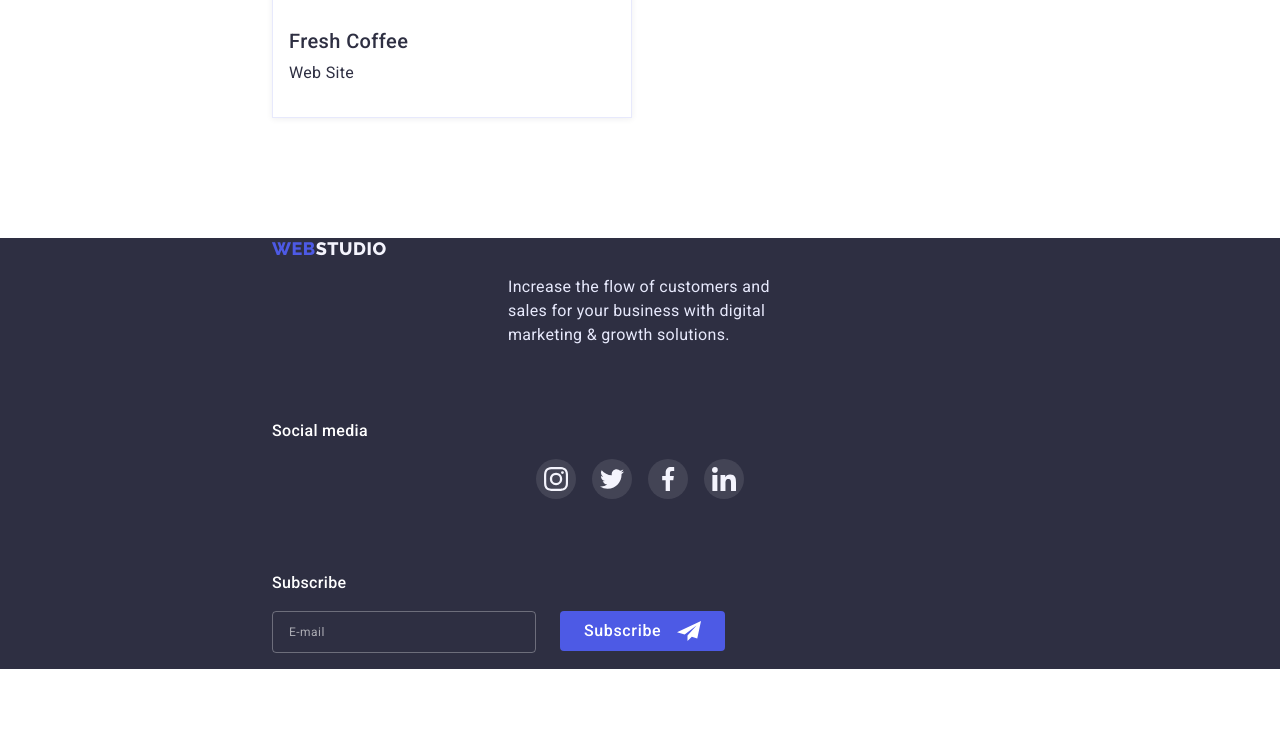
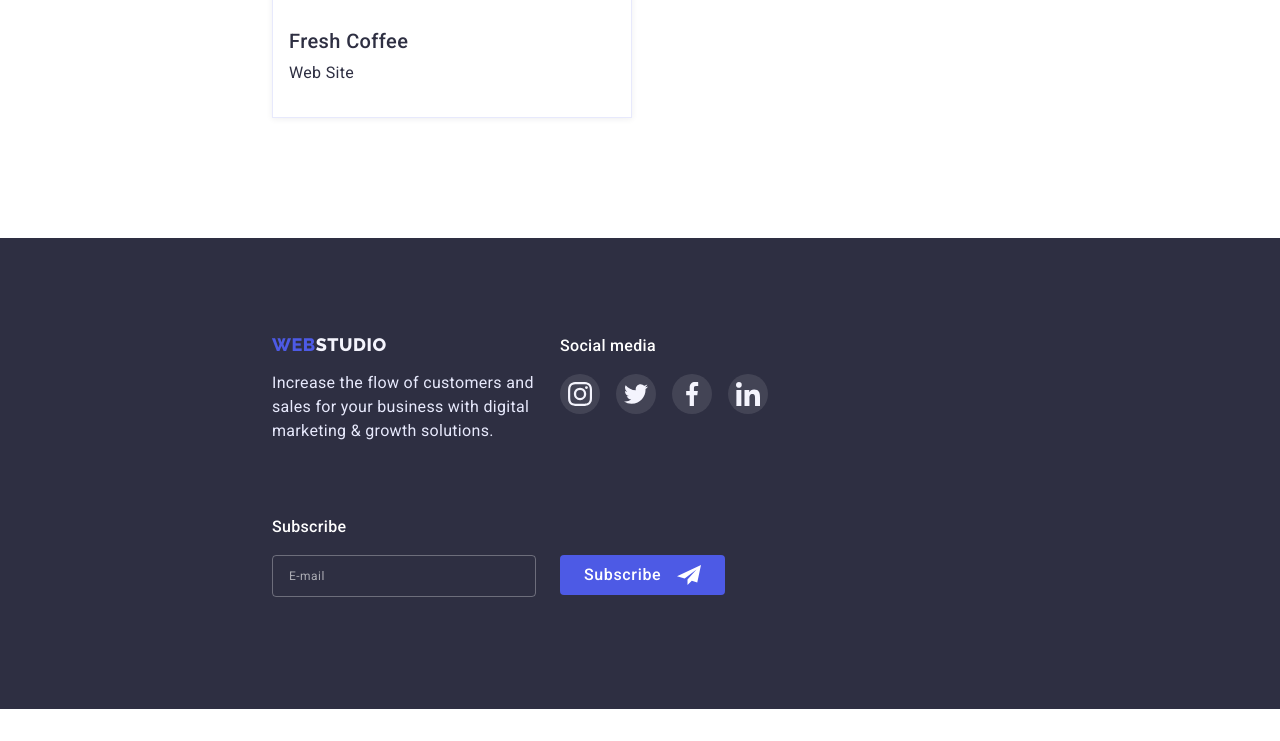
Before and after one commit to Anastasiia-1709/goit-markup-hw-07, a plain HTML site: page portfolio.html in a window 1280 px wide. Shown: the part 4322-5063 px from the top of the page. After the commit the page ends 5031 px from the top, so only its background shows below. Drawn offline with nearby package versions, Linux system fonts and the light colour scheme.

Commit message:
Update portfolio.html

```diff
--- a/portfolio.html
+++ b/portfolio.html
@@ -239,8 +239,9 @@
       </section>
     </main>
     <!-- Footer -->
-      <footer class="footer">
+      <footer class="footer section">
       <div class="container footer-flex">
+          <div class="footer-row">
             <div class="footer-box">
               <a href="./index.html" class="footer-logo"
                 ><span>WEB</span>STUDIO</a
@@ -283,7 +284,8 @@
                 </li>
               </ul>
             </div>
-          <div class="footer-box">
+          </div>
+          <div class="footer-box form-box">
             <form>
               <label for="email" class="footer-title"> Subscribe
               </label>
```
Lines whose indentation alone changed are shown as unchanged.
